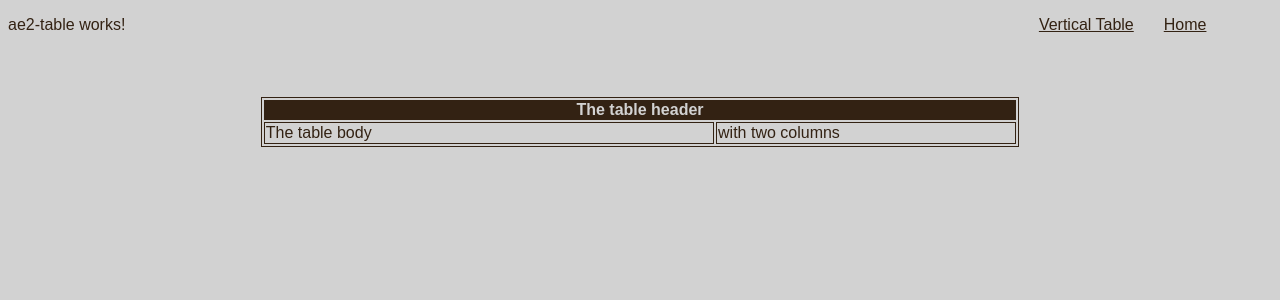
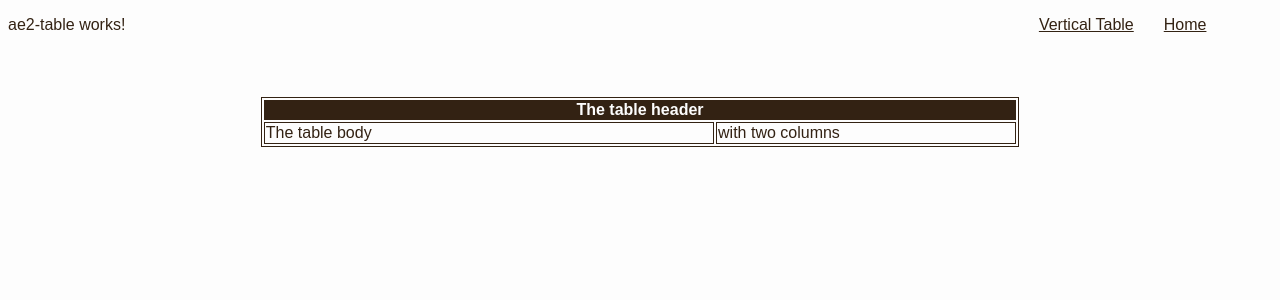
Before and after one commit to Vandivier/afterecon-2.0, an Angular app in the folder ui/: page / in a window 1280 px wide. Shown: the top 300 px of the page. Built offline with nearby package versions, Linux system fonts and the light colour scheme.

Commit message:
$theme-light-grey: lighten($theme-grey, 95);

```diff
--- a/ui/src/styles.scss
+++ b/ui/src/styles.scss
@@ -3,6 +3,22 @@
  * extracted by http://colormind.io/image/
  * from /ui/src/pretty-baby.jpg
  **/
+
+@function darken($color, $percentage) {
+    @return shade($color, $percentage);
+}
+
+@function lighten($color, $percentage) {
+    @return tint($color, $percentage);
+}
+
+@function shade($color, $percentage) {
+    @return mix(black, $color, $percentage);
+}
+
+@function tint($color, $percentage) {
+    @return mix(white, $color, $percentage);
+}
 
  $theme-primary: #332213;
  $theme-secondary: #7C2A18;
@@ -12,8 +28,10 @@
  $theme-light:  $theme-tertiary;
  $theme-mid: $theme-secondary;
 
- $theme-grey: #BBB8B7;
- $theme-off-white: #D2D2D2;
+ $theme-dark-grey: #BBB8B7;
+ $theme-grey: rgb(210, 210, 210); // #D2D2D2;
+ $theme-light-grey: lighten($theme-grey, 95);
+ $theme-off-white: $theme-light-grey;
 
 body {
     background-color: $theme-off-white;
```
